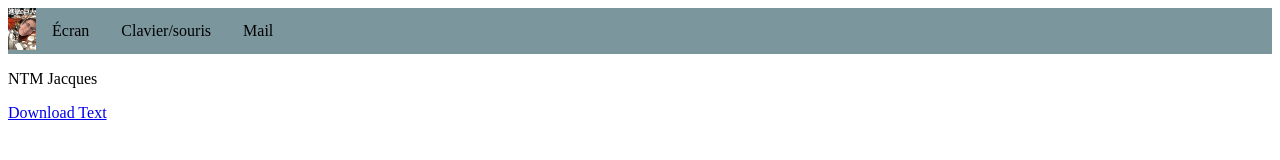
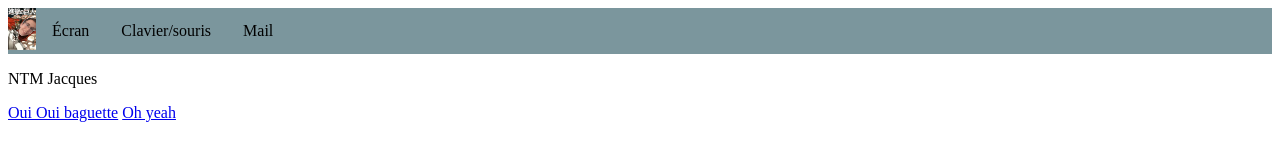
Before and after one commit to Confloose-Epita/Confloose-Epita.github.io, a plain HTML site: page index.html in a window 1280 px wide. Drawn offline with Linux system fonts and the light colour scheme.

Commit message:
adding the two audio files and a link to them

```diff
--- a/index.html
+++ b/index.html
@@ -18,7 +18,8 @@
 </ul>
 <div>
     <p>NTM Jacques</p>
-	<a href="oui oui baguette.wav" download="oui oui baguette.wav">Download Text</a>
+	<a href="oui oui baguette.wav" download="oui oui baguette.wav">Oui Oui baguette</a>
+	<a href="ohYeah.wav" download="ohYeah.wav">Oh yeah</a>
 
 </div>
 </body>
```
